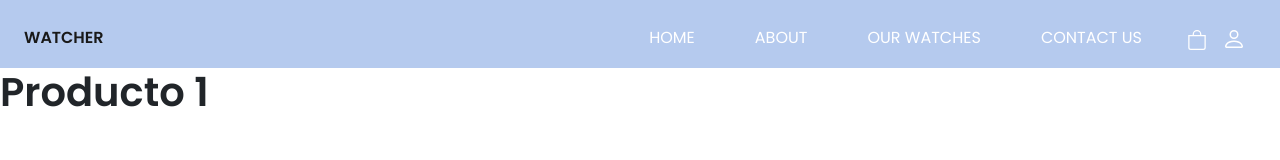
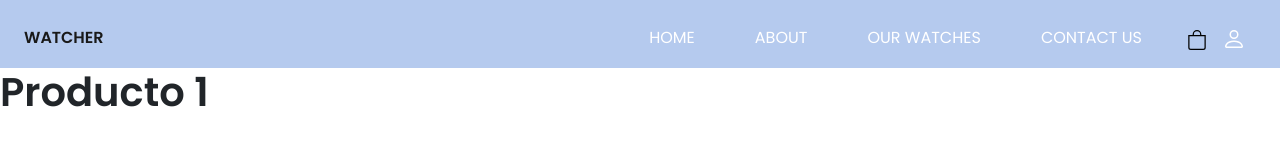
Before and after one commit to isma-morel/Proyecto-React, a React (Create React App) app: page / in a window 1280 px wide. In both pictures the pointer is over the element 1197 px from the left and 38 px from the top of the page. Shown: the top 160 px of the page. Built offline with nearby package versions, Linux system fonts and the light colour scheme.

Commit message:
desafio componentes 1

```diff
--- a/src/App.css
+++ b/src/App.css
@@ -34,6 +34,10 @@
   color: #ffff;
   margin-left: 15px;
   cursor: pointer;
+  transition: 0.3s ease all;
+}
+.header-custom .widgets .container-cart:hover {
+  color: black;
 }
 .header-custom .widgets .container-cart svg {
   width: 20px;
--- a/src/assets/scss/components/_NavBar.scss
+++ b/src/assets/scss/components/_NavBar.scss
@@ -34,6 +34,10 @@
             color: nth($colors , 3 );
             margin-left: 15px;
             cursor: pointer;
+            transition: .3s ease all;
+            &:hover {
+                color: black;
+            }
             svg {
                 width: 20px;
                 height: 20px;
```
Also changed, not shown: 1 other file (tests, documents, lock files or other folders).
